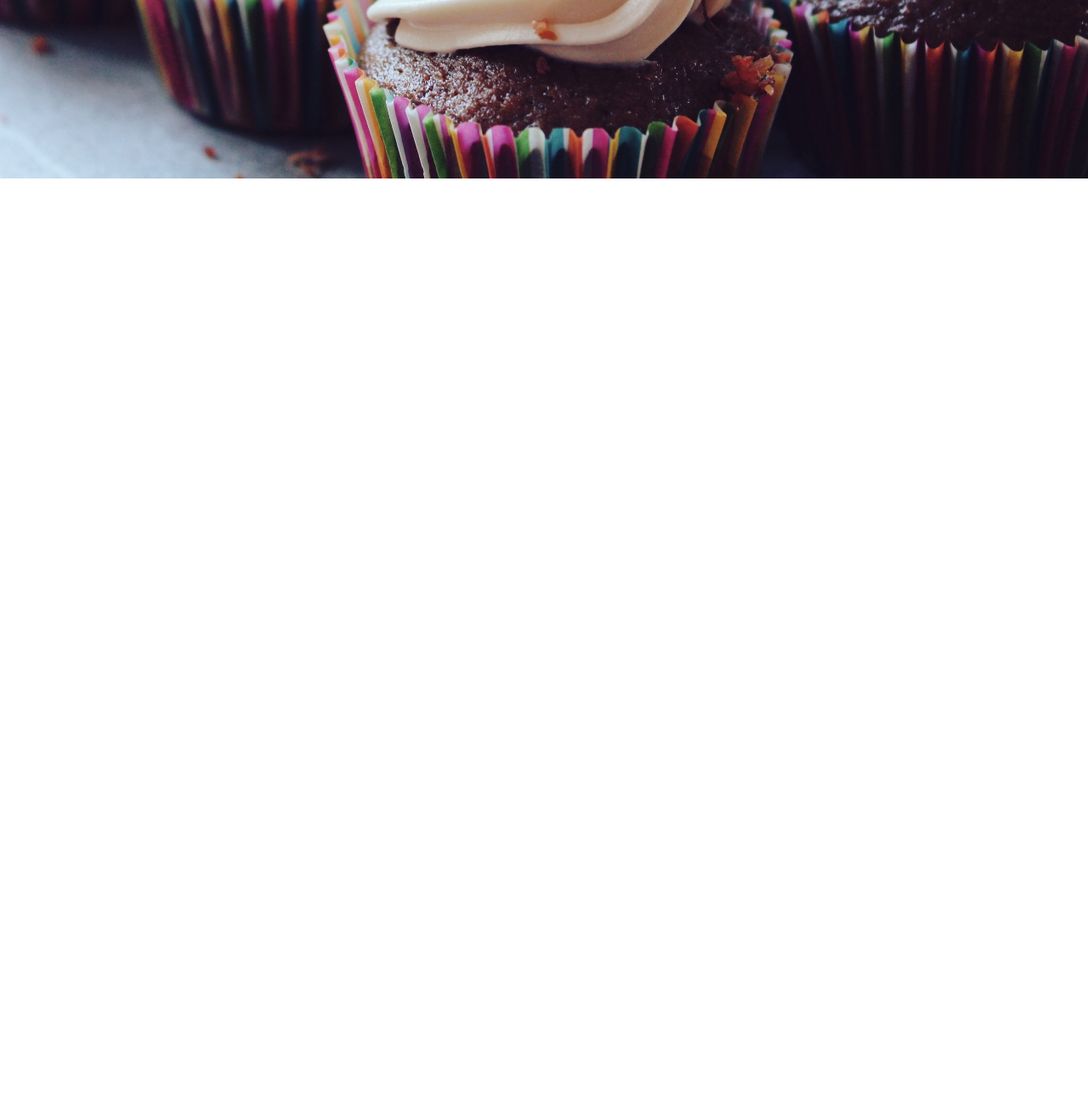
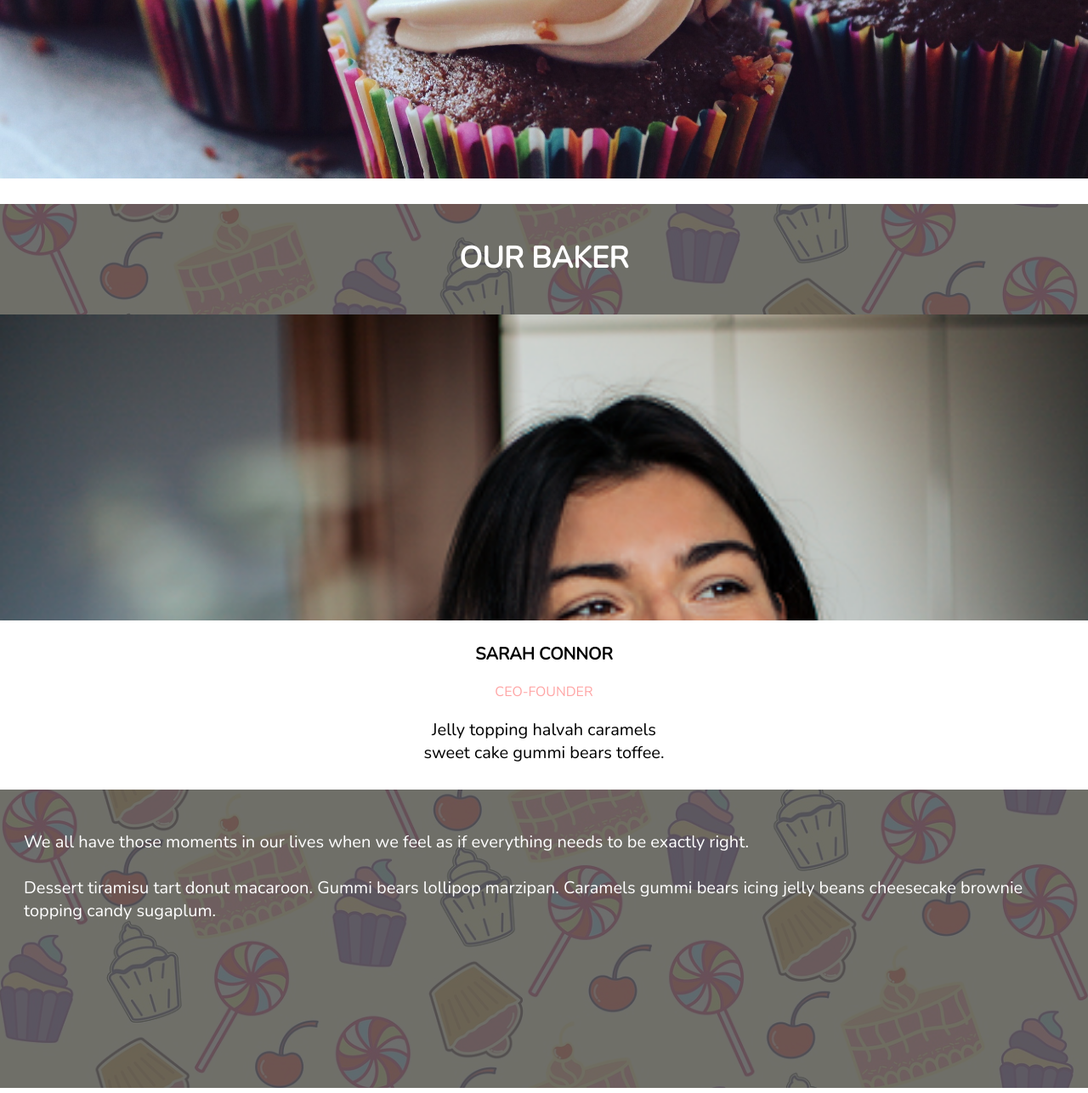
Before and after one commit to oscaraksoy/Cake-Shop-Website, a PHP site: page / in a window 1280 px wide. Shown: the part 748-2034 px from the top of the page at 85% size. Before the commit the page ends 964 px from the top, so only its background shows below. Run offline with PHP 8.4, Linux system fonts and the light colour scheme; some libraries are stand-ins or nearby versions.

Commit message:
Add our baker section

```diff
--- a/index.html
+++ b/index.html
@@ -2,7 +2,7 @@
 <html lang="en-MU">
     <head>
         <meta charset="utf-8">
-        <title>Malako | Home</title>
+        <title>MALAKO | Home</title>
         <meta name="viewport" content="width=device-width, initial-scale=1.0">
         <!--CSS File-->
         <link rel="stylesheet" type="text/css" href="style.css">
@@ -34,9 +34,6 @@
                 </ul>
 
             </nav>
-
-            <!-- <img src="Assets/images/1.index/NavBar_Iphone.png"> -->
-
         </header>
         <!--End Navigation Bar-->
 
@@ -45,5 +42,31 @@
             <img src="Assets/images/1.index/Cake_5.jpg">
         </div>
         <!--End Slideshow-->
+
+        <!-- Start Our Baker-->
+        <div class="our-baker">
+
+            <h1>OUR BAKER</h1>
+
+            <div class="baker-profile-group">
+                <img class="baker-profile" src="Assets/images/1.index/Baker.png">
+                <p class="name"><b>SARAH CONNOR</b></p>
+                <p class="hierarchy">CEO-FOUNDER</p>
+                <p class="description">Jelly topping halvah caramels<br>sweet cake gummi bears toffee.</p>
+            </div>
+
+
+            <article class="baker-info">
+                <p>
+                    We all have those moments in our lives when we feel as if everything needs to be exactly right.
+    <br><br>Dessert tiramisu tart donut macaroon. Gummi bears lollipop marzipan. Caramels gummi bears icing jelly beans cheesecake brownie topping candy sugaplum.
+                </p>
+            </article>
+
+            <div class="baker-bg">
+                <img src="Assets/images/1.index/CupcakePattern.jpg">
+            </div>
+        </div>
+        <!-- End Our Baker-->
     </body>
 </html>
--- a/style.css
+++ b/style.css
@@ -34,7 +34,6 @@ html, body{
     display: none;
 }
 
-/*The baker title*/
 .business-name a{
     float: right;
     margin-right: 40px;
@@ -63,6 +62,7 @@ html, body{
     left: -100%;
     text-align: center;
     transition: all .5s;
+    z-index: 5;
 }
 
 .nav a{
@@ -81,7 +81,7 @@ html, body{
 
 
 #check:checked ~ ul{
-    left:0;
+    left:0%;
 }
 
 /*End Navigation Bar*/
@@ -94,3 +94,79 @@ html, body{
 }
 
 /* End Slideshow */
+
+/* Start Our Baker*/
+
+.our-baker{
+    position:relative;
+
+}
+
+.baker-info{
+    position:relative;
+    padding: 28px 28px 40px 28px;
+    color: white;
+    z-index:2;
+}
+
+.our-baker h1{
+    text-align: center;
+    position:relative;
+    padding: 20px;
+    padding-top: 40px;
+    color: white;
+    font-size: 35px;
+    z-index:2;
+}
+
+.baker-info p{
+    font-size: 20px;
+}
+
+.baker-bg img {
+    width: 100%;
+    opacity: 70%;
+    object-fit: cover;
+    height:65em;
+    filter: brightness(20%);
+}
+
+.baker-bg{
+    position: absolute;
+    top:0px;
+    z-index:1;
+}
+
+.baker-profile{
+    position: relative;
+    width:100%;
+    height:45vh;
+    object-position: 100% 0%;
+    object-fit: cover;
+    z-index: 2;
+}
+
+.baker-profile-group{
+    position: relative;
+    background-color: white;
+    padding: 0px 0px 10px 0px;
+    background-size: contain;
+    z-index: 2;
+}
+
+.baker-profile-group p{
+    text-align: center;
+}
+
+.baker-profile-group .name{
+    font-size: 20px;
+}
+
+.baker-profile-group .description{
+    font-size: 20px;
+}
+
+.baker-profile-group .hierarchy{
+    color: #FFA5A5FF;
+}
+/* End Our Baker*/
```
Also changed, not shown: Assets/images/1.index/.jpg (added), Assets/images/1.index/Baker.jpg (added), Assets/images/1.index/Baker.png (added), Assets/images/1.index/CupcakePattern.jpg (added), Assets/images/1.index/CupcakePattern_Darken.jpg (added).
